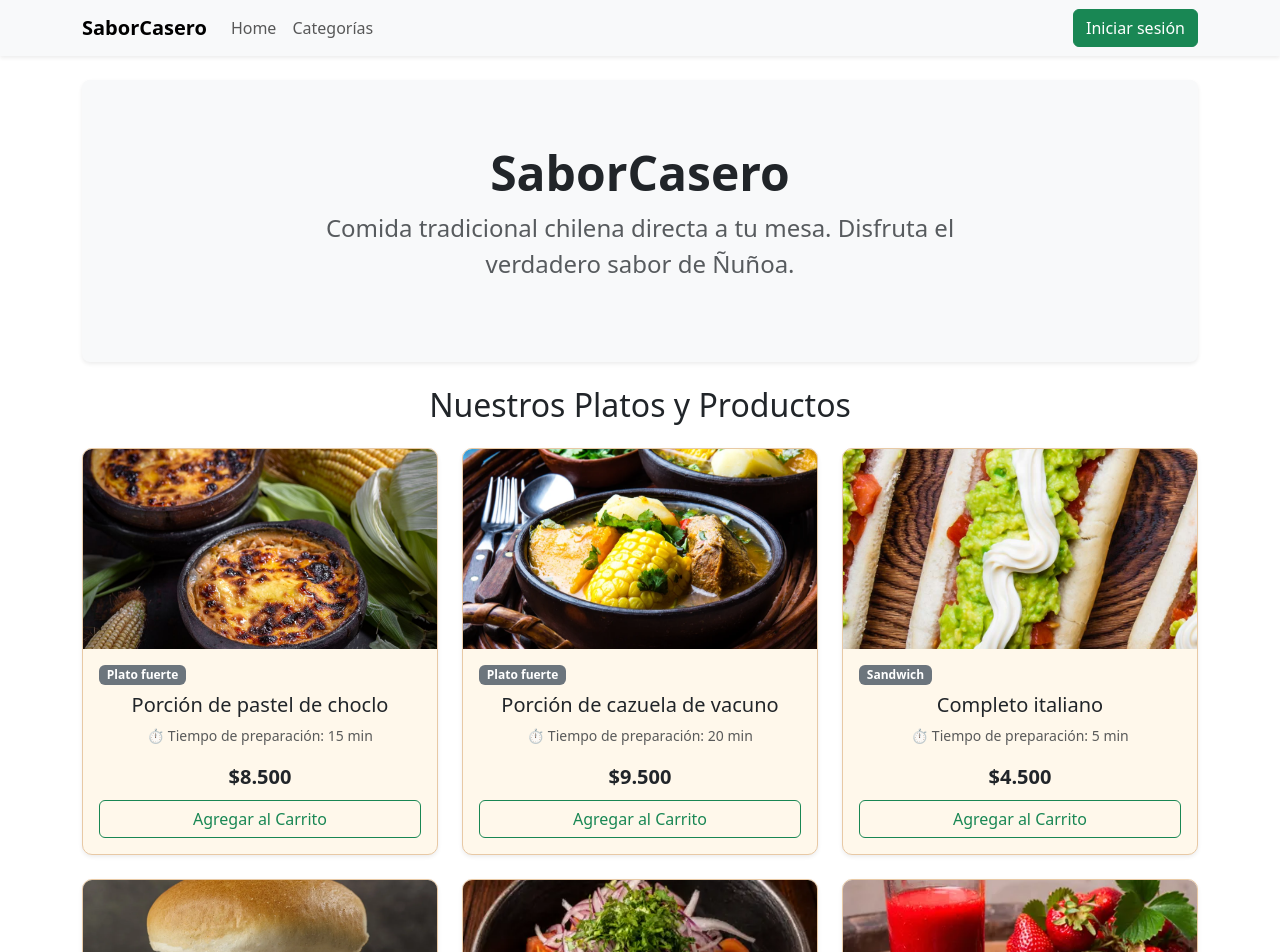
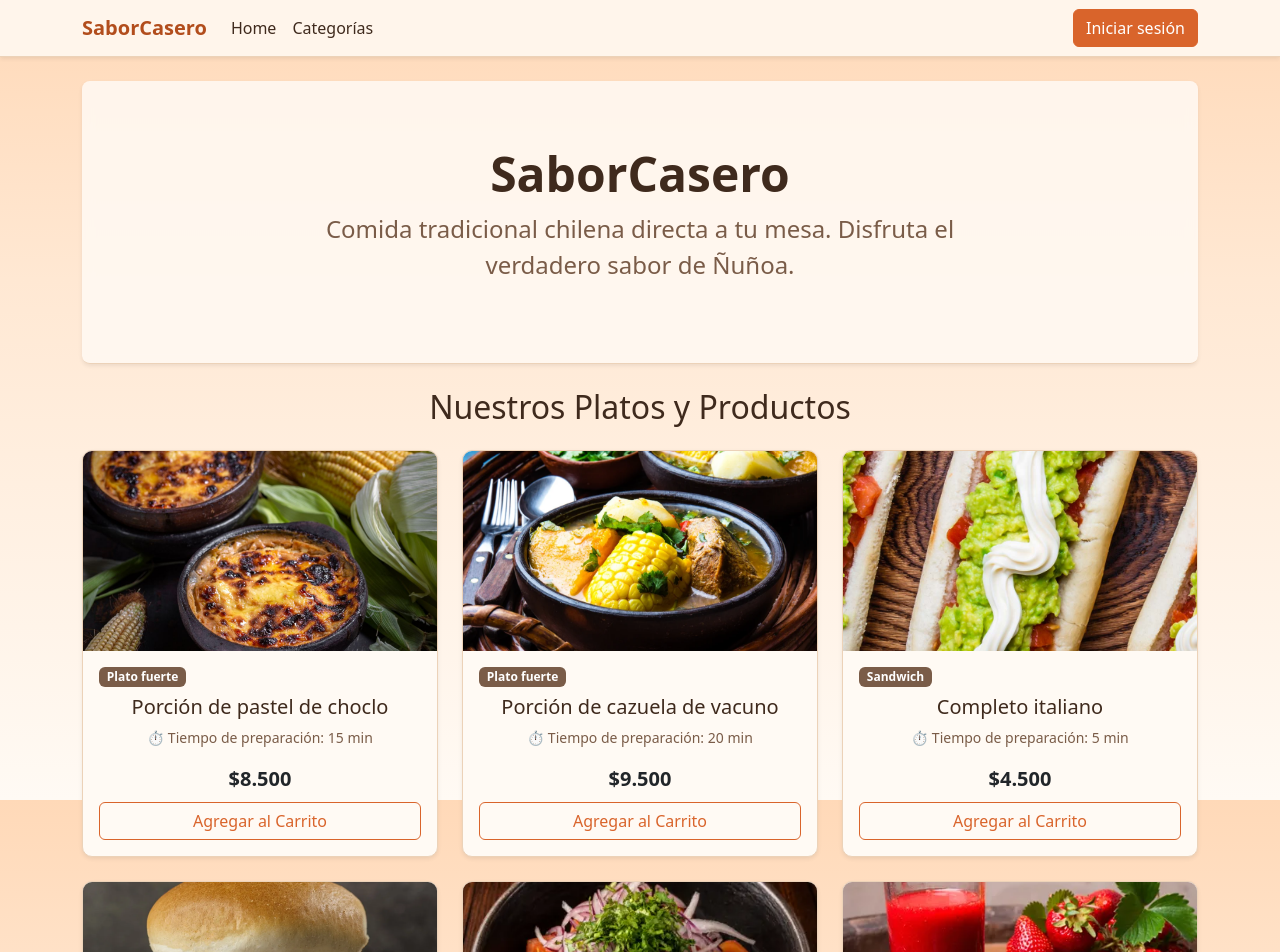
Before and after one commit to CesarTSU/SaborCaseroEv2, a React (Vite) app: page / in a window 1280 px wide. Shown: the top 952 px of the page. Built offline with nearby package versions, Linux system fonts and the light colour scheme.

Commit message:
Cambio en los colores visuales y fondo

```diff
--- a/src/App.css
+++ b/src/App.css
@@ -1,5 +1,86 @@
+:root {
+  --sc-peach: #ffd9b8;
+  --sc-cream: #fffaf4;
+  --sc-accent: #d9642b;
+  --sc-accent-dark: #b24d1c;
+  --sc-brown: #3f2a1d;
+  --sc-brown-soft: #7a5c48;
+  --sc-sage: #5f8a5b;
+  --sc-sage-dark: #4a7047;
+  --sc-border: #ecd2b8;
+  --bs-body-color: var(--sc-brown);
+  --bs-secondary-color: var(--sc-brown-soft);
+}
+
+html {
+  min-height: 100%;
+  background: linear-gradient(180deg, var(--sc-peach) 0%, #ffe8d3 35%, var(--sc-cream) 100%) no-repeat fixed;
+}
+
 body {
   text-align: center;
+  background: transparent;
+  color: var(--sc-brown);
+  min-height: 100vh;
+}
+
+h1, h2, h3, h4, h5, h6 { color: var(--sc-brown); }
+a { color: var(--sc-accent); }
+a:hover { color: var(--sc-accent-dark); }
+.text-muted { color: var(--sc-brown-soft) !important; }
+
+.navbar,
+.navbar.bg-light,
+.bg-light {
+  background-color: rgba(255, 250, 244, 0.85) !important;
+  backdrop-filter: blur(6px);
+  border-bottom: 1px solid var(--sc-border);
+}
+.navbar-brand { color: var(--sc-accent-dark) !important; font-weight: 700; }
+.navbar .nav-link { color: var(--sc-brown) !important; }
+.navbar .nav-link:hover { color: var(--sc-accent) !important; }
+.bg-secondary { background-color: var(--sc-brown-soft) !important; }
+
+.btn-success {
+  --bs-btn-bg: var(--sc-accent);
+  --bs-btn-border-color: var(--sc-accent);
+  --bs-btn-hover-bg: var(--sc-accent-dark);
+  --bs-btn-hover-border-color: var(--sc-accent-dark);
+  --bs-btn-active-bg: var(--sc-accent-dark);
+  --bs-btn-active-border-color: var(--sc-accent-dark);
+  --bs-btn-disabled-bg: var(--sc-accent);
+  --bs-btn-disabled-border-color: var(--sc-accent);
+}
+.btn-outline-success,
+.btn-outline-primary {
+  --bs-btn-color: var(--sc-accent);
+  --bs-btn-border-color: var(--sc-accent);
+  --bs-btn-hover-bg: var(--sc-accent);
+  --bs-btn-hover-border-color: var(--sc-accent);
+  --bs-btn-active-bg: var(--sc-accent-dark);
+  --bs-btn-active-border-color: var(--sc-accent-dark);
+}
+.btn-outline-dark,
+.btn-outline-secondary {
+  --bs-btn-color: var(--sc-brown);
+  --bs-btn-border-color: var(--sc-brown-soft);
+  --bs-btn-hover-bg: var(--sc-brown);
+  --bs-btn-hover-border-color: var(--sc-brown);
+  --bs-btn-active-bg: var(--sc-brown);
+  --bs-btn-active-border-color: var(--sc-brown);
+}
+.btn-light {
+  --bs-btn-bg: var(--sc-cream);
+  --bs-btn-border-color: var(--sc-border);
+  --bs-btn-color: var(--sc-brown);
+  --bs-btn-hover-bg: #ffe8d3;
+  --bs-btn-hover-border-color: var(--sc-accent);
+}
+.btn-outline-danger { --bs-btn-color: #b3392f; --bs-btn-border-color: #b3392f; --bs-btn-hover-bg: #b3392f; --bs-btn-hover-border-color: #b3392f; }
+
+.form-control:focus, .form-select:focus {
+  border-color: var(--sc-accent);
+  box-shadow: 0 0 0 0.2rem rgba(217, 100, 43, 0.2);
 }
 
 .card-img-top {
@@ -8,8 +89,8 @@ body {
   object-fit: cover;
 }
 .card {
-  background-color: #fff8eb;
-  border: 1px solid #e8c9a5;
+  background-color: var(--sc-cream);
+  border: 1px solid var(--sc-border);
   border-radius: 10px;
   overflow: hidden;
   box-shadow: 0 4px 12px rgba(100, 60, 20, 0.30);
```
